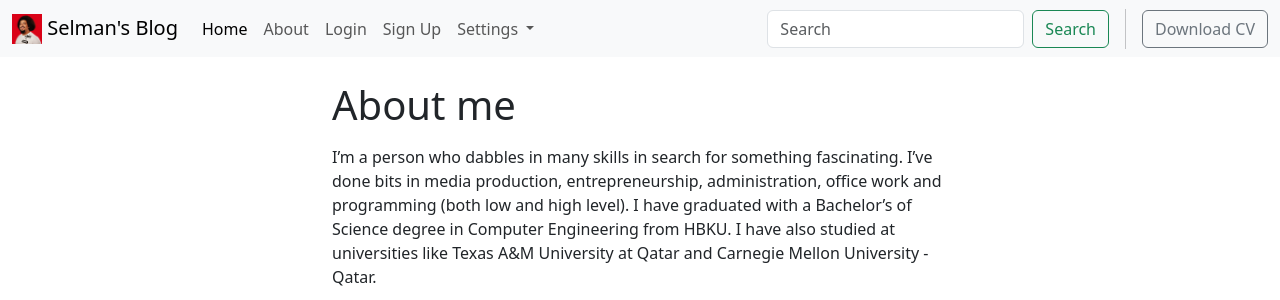
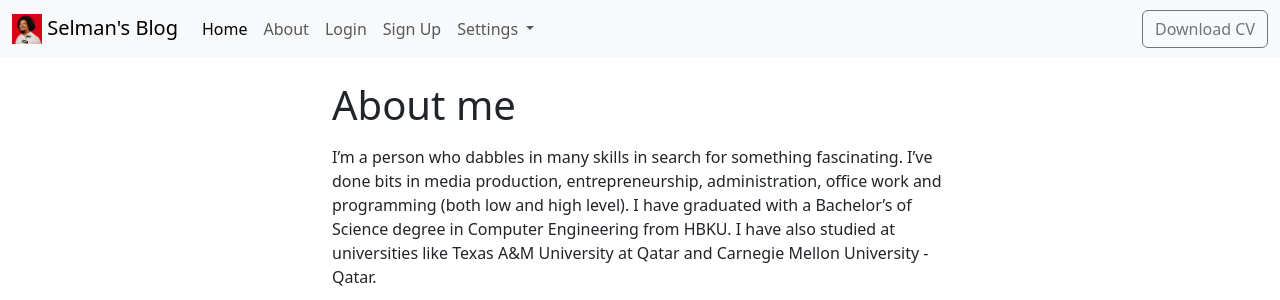
Before and after one commit to selmantabet/dynamic-website, a Flask app: page /about in a window 1280 px wide. Shown: the top 300 px of the page. Run offline with Flask 3, Linux system fonts and the light colour scheme; some libraries are stand-ins or nearby versions.

Commit message:
Cleanup.

```diff
--- a/blog/templates/layout.html
+++ b/blog/templates/layout.html
@@ -119,18 +119,6 @@
             </li>
           </ul>
           <div class="hstack gap-3">
-          <form class="d-flex" role="search">
-            <input
-              class="form-control me-2"
-              type="search"
-              placeholder="Search"
-              aria-label="Search"
-            />
-            <button class="btn btn-outline-success" type="submit">
-              Search
-            </button>
-          </form>
-          <div class="vr"></div>
           <div>
             <a href="{{ url_for('cv_download') }}" class="btn btn-outline-secondary">Download CV</a>
           </div>
```
Also changed, not shown: blog/static/img/chonkydeactivate.jpg (deleted), blog/static/img/thebigsad.jpeg (deleted).
